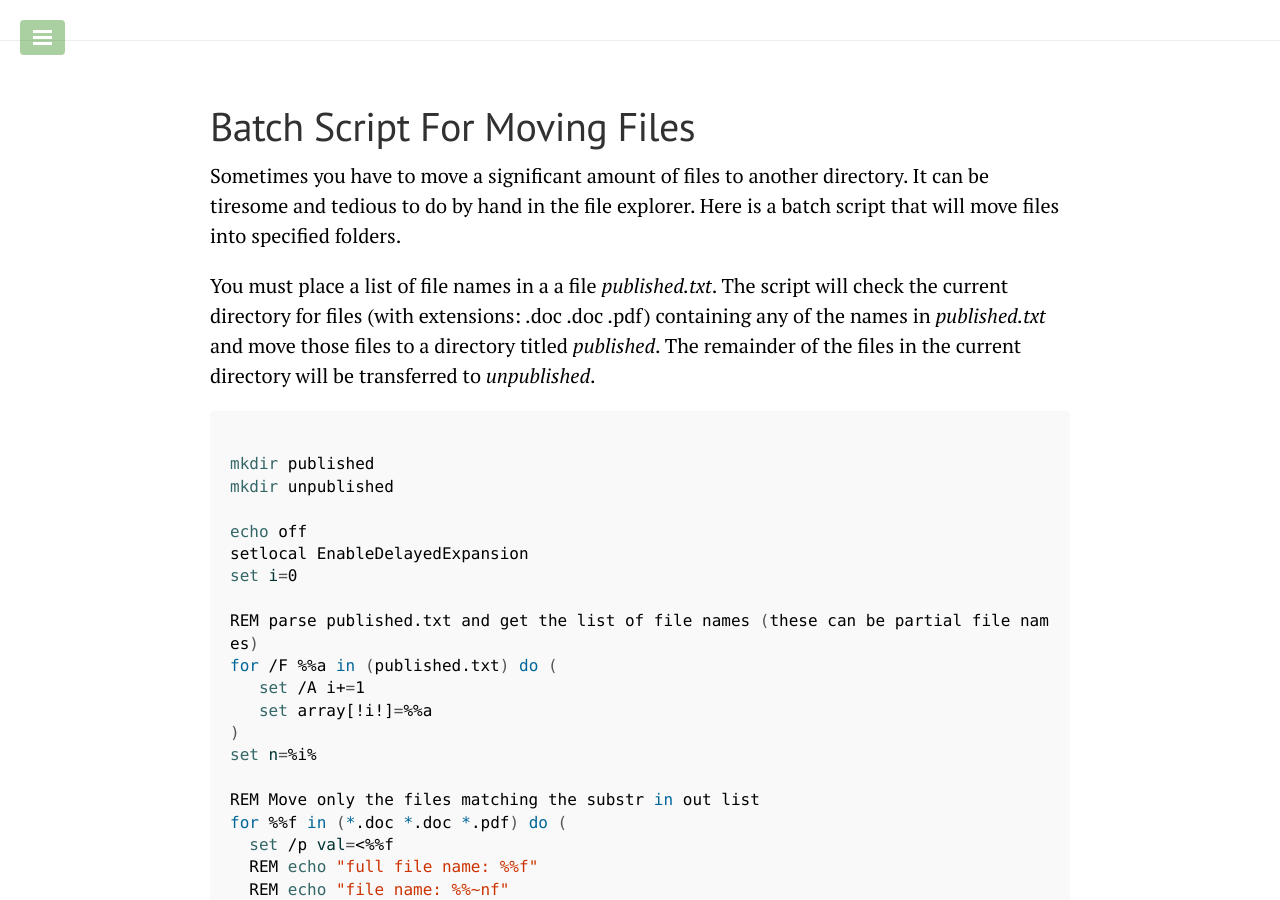
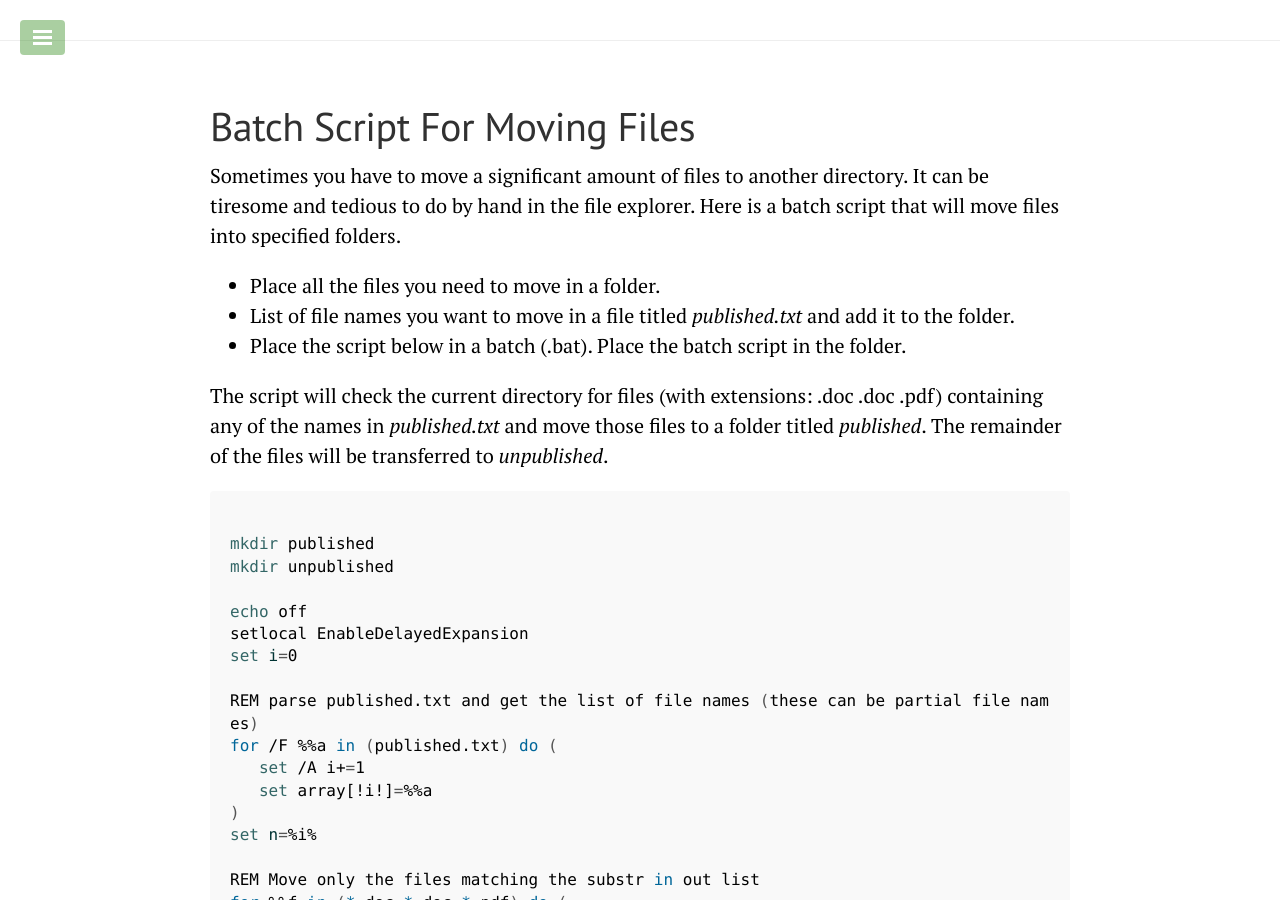
Before and after one commit to AnthonyA28/AnthonyA28.github.io, a Jekyll site: the page built from _posts/2019-11-06-Batch_Filing.md, in a window 1280 px wide and 900 px high. Built offline with Jekyll 4.4.1, drawn with Linux system fonts in a browser that asks for light colours.

Commit message:
Update 2019-11-06-Batch_Filing.md

````diff
--- a/_posts/2019-11-06-Batch_Filing.md
+++ b/_posts/2019-11-06-Batch_Filing.md
@@ -11,7 +11,11 @@ tags:
 
 Sometimes you have to move a significant amount of files to another directory. It can be tiresome and tedious to do by hand in the file explorer. Here is a batch script that will move files into specified folders.
 
- You must place a list of file names in a a file *published.txt*. The script will  check the current directory for files (with extensions: .doc .doc .pdf) containing any of the names in *published.txt* and move those files to a directory titled *published*. The remainder of the files in the current directory will be transferred to *unpublished*.
+* Place all the files you need to move in a folder.
+* List of file names you want to move in a file titled *published.txt* and add it to the folder.
+* Place the script below in a batch (.bat). Place the batch script in the folder.
+
+ The script will  check the current directory for files (with extensions: .doc .doc .pdf) containing any of the names in *published.txt* and move those files to a folder titled *published*. The remainder of the files will be transferred to *unpublished*.
 
 ```bash
 
````
